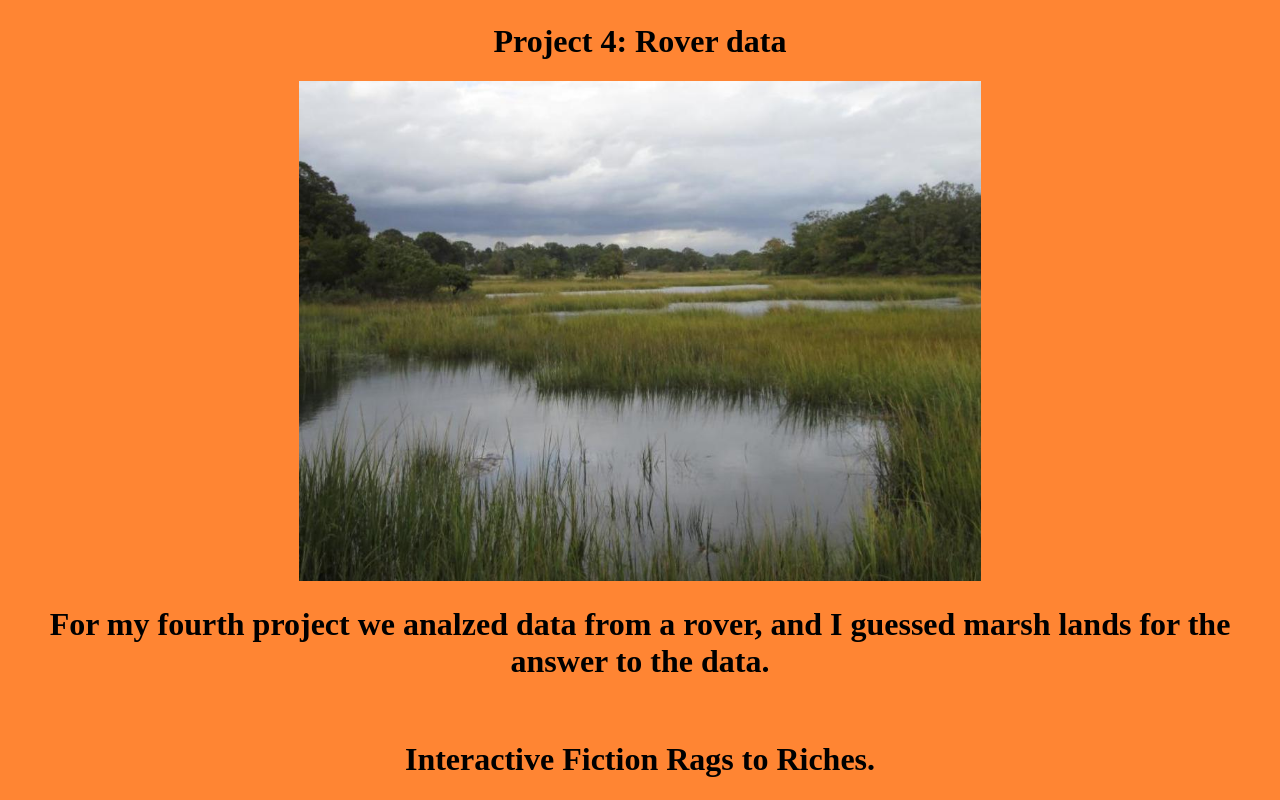
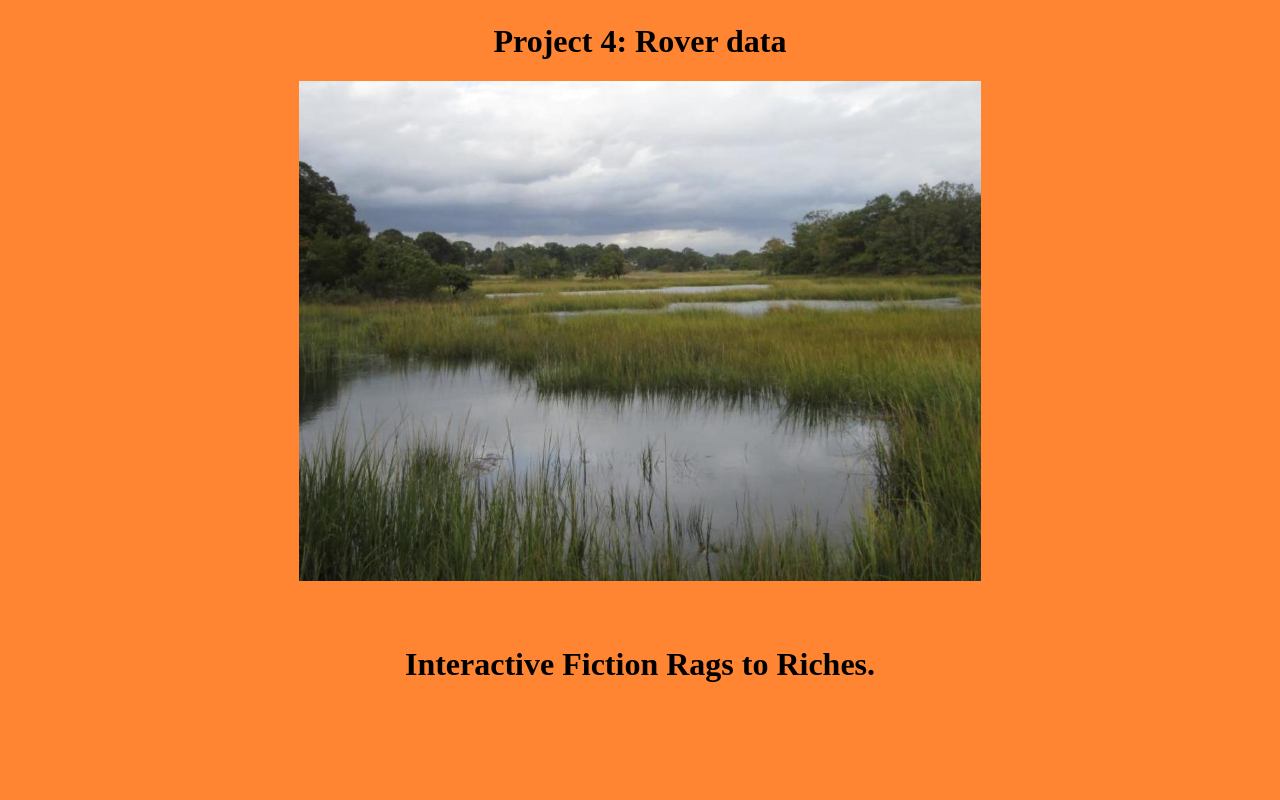
Before and after one commit to Abbraga04/Principles, a plain HTML site: page portfolio.html in a window 1280 px wide. Shown: the part 2368-3168 px from the top of the page. After the commit the page ends 3072 px from the top, so only its background shows below. Drawn offline with Linux system fonts and the light colour scheme.

Commit message:
Update portfolio.html

```diff
--- a/portfolio.html
+++ b/portfolio.html
@@ -28,7 +28,7 @@ h1 {text-align: center;}
     <br>
     <h1> Project 4: Rover data </h1>
     <img src = "Images/Marshlands.JPG" height = "500">
-    <h1> For my fourth project we analzed data from a rover, and I guessed marsh lands for the answer to the data.</h1>
+    <h1></h1>
     <br>
 
     <h1>   Interactive Fiction Rags to Riches.</h1>
```
